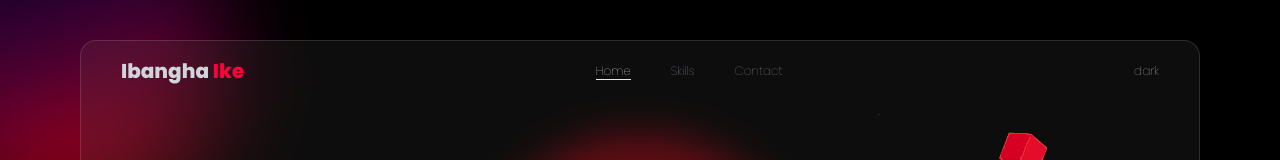
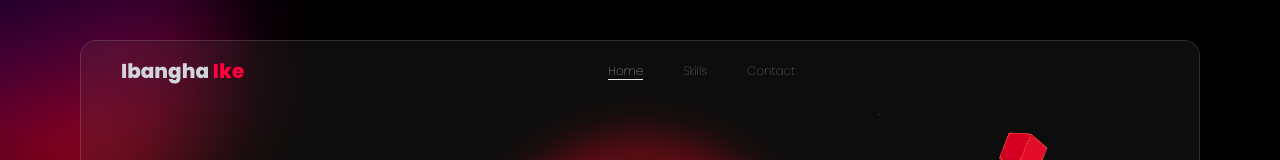
Before and after one commit to Praiseike/portfolio, a React (Vite) app: page / in a window 1280 px wide. Shown: the top 160 px of the page. Built offline with nearby package versions, Linux system fonts and the light colour scheme.

Commit message:
added major changes

```diff
--- a/src/components/nav/nav.jsx
+++ b/src/components/nav/nav.jsx
@@ -17,7 +17,7 @@ export default function Nav(){
 				<NavLink className={({isActive}) => checkActive(isActive)} to="/skills">Skills</NavLink>
 				<NavLink className={({isActive}) => checkActive(isActive)} to="/contact">Contact</NavLink>
 			</ul>
-			<div className="text-xs">dark</div>
+			<div className="text-xs">	</div>
 		</nav>
 	);
 }
```
